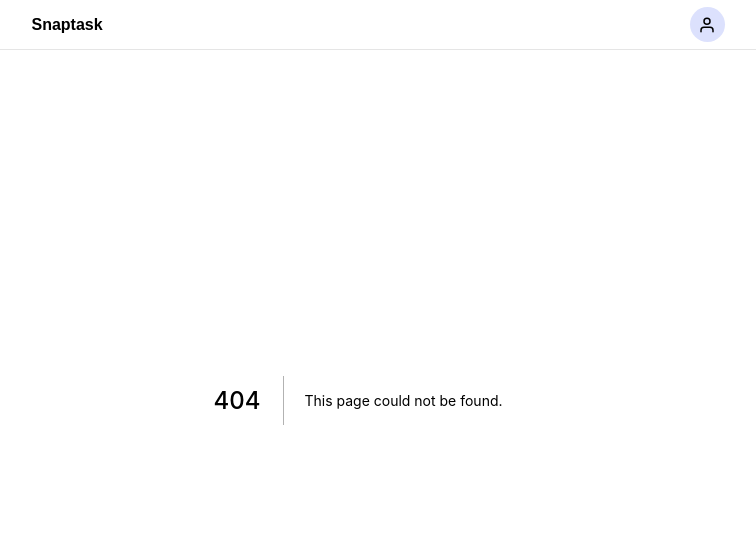
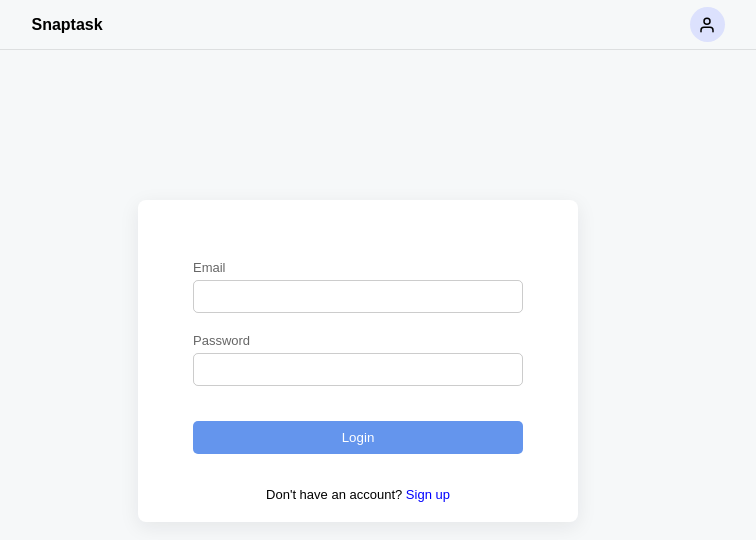
Before and after one commit to therealrinku/robonote, a Next.js app: page /login in a window 1280 px wide. Before the commit this address had no page. Shown: the top 540 px of the page, without its empty margins (282-1038 px from the left). Built offline with nearby package versions, Linux system fonts and the light colour scheme.

Commit message:
login page done

```diff
--- /dev/null
+++ b/pages/login.js
@@ -0,0 +1,37 @@
+import loginPageStyles from "../styles/Login.module.css";
+import Link from "next/link";
+import { useState } from "react";
+
+const loginPage = () => {
+  //form handlers
+  const [email, setEmail] = useState("");
+  const [password, setPassword] = useState("");
+
+  return (
+    <div className={loginPageStyles.loginPage}>
+      <div>
+        <form>
+          <label for="email">Email</label>
+          <input type="email" id="email" value={email} onChange={(e) => setEmail(e.target.value)} autoFocus />
+          <label for="password">Password</label>
+          <input type="password" id="password" value={password} onChange={(e) => setPassword(e.target.value)} />
+          <button>Login</button>
+          <p>
+            Don't have an account? <Link href="/signup">Sign up</Link>
+          </p>
+        </form>
+      </div>
+
+      <style jsx global>{`
+        body {
+          background: #f6f8f9;
+        }
+        nav {
+          background: #f6f8f9 !important;
+        }
+      `}</style>
+    </div>
+  );
+};
+
+export default loginPage;
--- /dev/null
+++ b/styles/Login.module.css
@@ -0,0 +1,60 @@
+.loginPage {
+  margin-top: 15vh;
+  display: flex;
+  flex-direction: column;
+  align-items: center;
+  justify-content: center;
+}
+
+.loginPage p {
+  text-align: center;
+  font-size: 13px;
+  margin-bottom: 20px;
+}
+
+.loginPage a {
+  color: blue;
+}
+
+.loginPage div {
+  background: white;
+  max-width: 440px;
+  box-shadow: 0 5px 20px 0 rgb(21 27 38 / 8%);
+  border-radius: 8px;
+  width: calc(100% - 16px);
+  margin-top: 80px;
+  margin-bottom: 20px;
+}
+
+.loginPage form {
+  display: flex;
+  flex-direction: column;
+  width: 75%;
+  margin: auto;
+  margin-top: 60px;
+}
+
+.loginPage input {
+  border: solid 1px rgba(0, 0, 0, 0.2);
+  border-radius: 5px;
+  background: inherit;
+  outline: none;
+  margin-bottom: 20px;
+  padding: 8px 12px;
+}
+
+.loginPage label {
+  margin-bottom: 5px;
+  font-size: 13px;
+  opacity: 0.6;
+}
+
+.loginPage button {
+  margin-top: 15px;
+  background: #6495ed;
+  color: white;
+  padding: 9px 10px;
+  border: none;
+  border-radius: 5px;
+  margin-bottom: 20px;
+}
```
